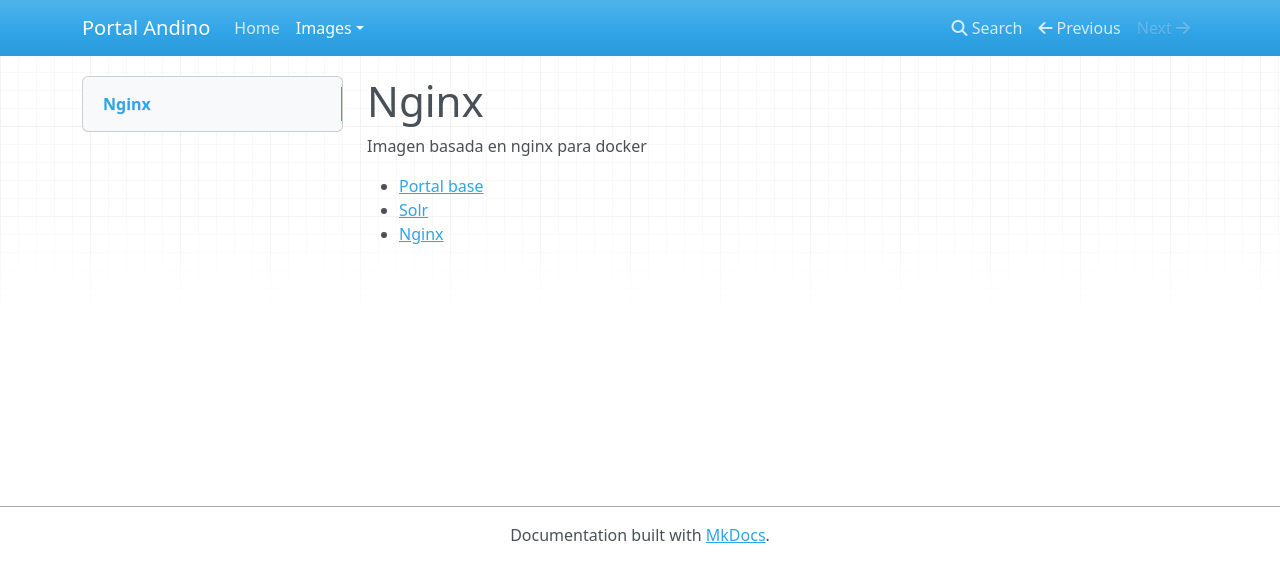
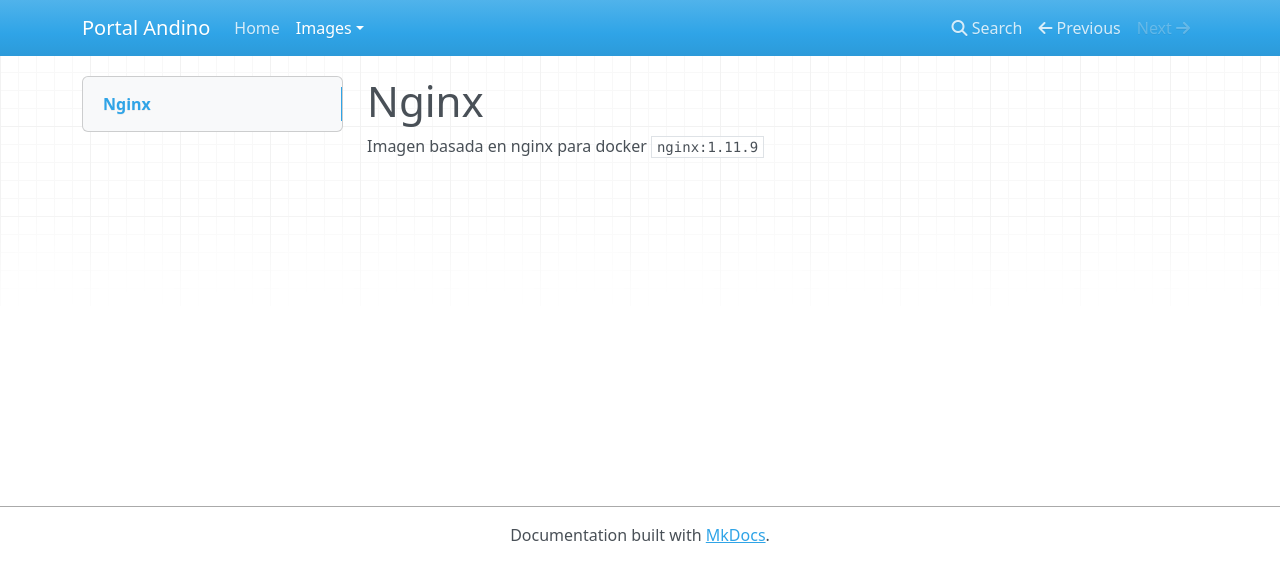
Before and after one commit to datosgobar/portal-base, an MkDocs documentation site: the page built from docs/imagenes/nginx.md, in a window 1280 px wide. Shown: the top 582 px of the page. Built offline with MkDocs 1.6.1, drawn with Linux system fonts in a browser that asks for light colours; nearby versions of some CDN libraries; old or Windows-style settings are respelled for this version of MkDocs.

Commit message:
Corrijo la doc de nginx

```diff
--- a/docs/imagenes/nginx.md
+++ b/docs/imagenes/nginx.md
@@ -1,7 +1,3 @@
 # Nginx
 
-Imagen basada en nginx para docker
-
-- [Portal base](imagenes/base_portal.md)
-- [Solr](imagenes/solr.md)
-- [Nginx](imagenes/nginx)
+Imagen basada en nginx para docker `nginx:1.11.9`
```
